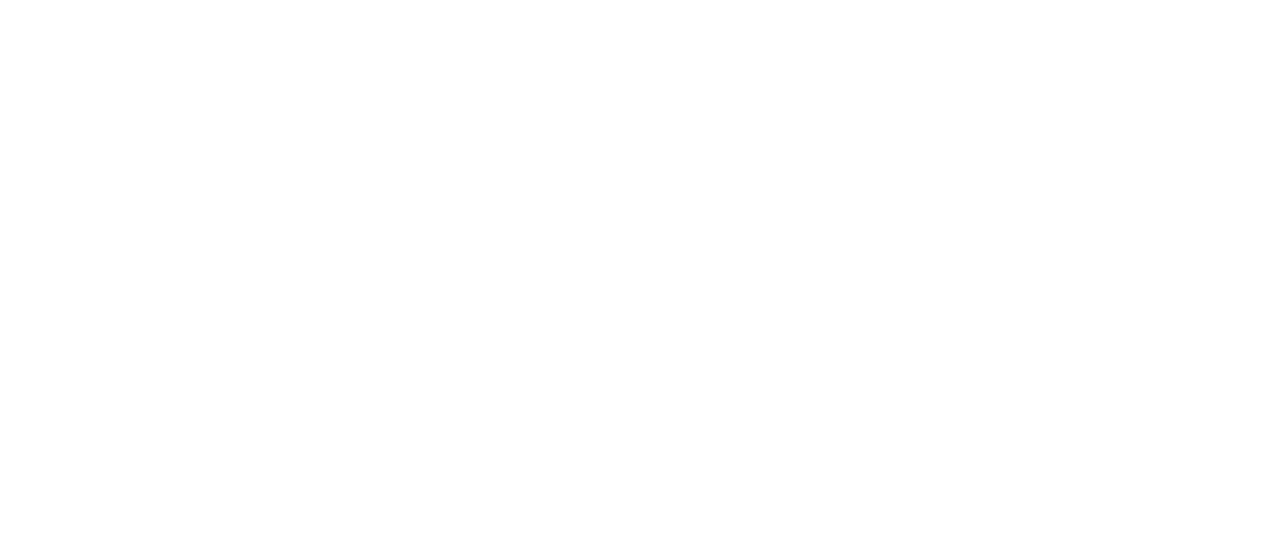
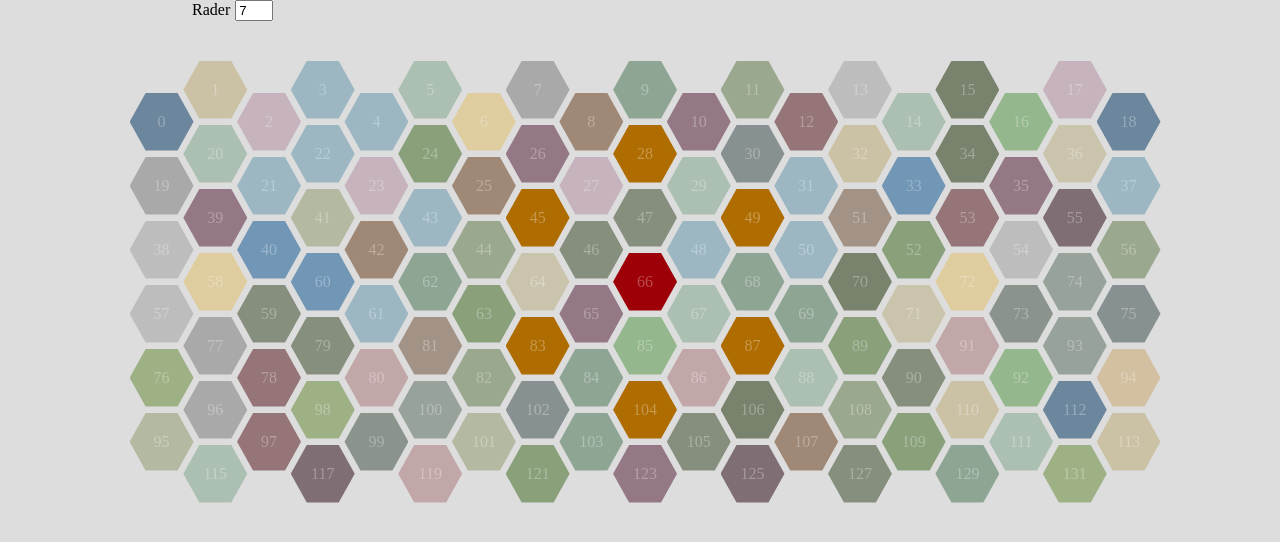
Before and after one commit to erikbjoern/boardgame-prototyping, a Vue app: page / in a window 1280 px wide. Shown: the top 542 px of the page. Built offline with nearby package versions, Linux system fonts and the light colour scheme.

Commit message:
hex grid first version

```diff
--- a/src/App.vue
+++ b/src/App.vue
@@ -1,10 +1,195 @@
 <template>
+  <div>
+    <div style="margin-left: 15vw">
+      <label htmlFor="rows">Rader</label>
+      <input id="rows" type="number" min="7" step="2" v-model="rows" />
+
+      <!-- DENNA GÅR INTE ATT ÄNDRA FÖRRÄN MAN FÅR SASS-VARIABELN TILL JAVASCRIPT -->
+      <!-- <label htmlFor="columns">Kolumner</label>
+    <input id="columns" type="number" min="7" step="2" v-model="columns" /> -->
+
+      <!-- DENNA GÅR INTE ATT ÄNDRA JUST NU - FÄRGERNA/KLASSEN UPPDATERAS INTE -->
+      <!-- <label htmlFor="distance" min="1">Distans</label>
+    <input id="distance" type="number" :max="Math.floor(rows / 2)" v-model="villageDistance" /> -->
+    </div>
+    <ul class="hex-grid__list">
+      <li v-for="hex in hexes" :key="hex" class="hex-grid__item">
+        <div
+          class="hex-grid__content"
+          :style="
+            `background-color: ${
+              hex == Math.floor(hexCount() / 2)
+                ? '#9e0007'
+                : `${randomColor()}9a`
+            };`
+          "
+          :class="{
+            hidden: isOverflowing(hex),
+            village: isVillageHex(hex),
+          }"
+        >
+          {{ hex | hexNumber }}
+        </div>
+      </li>
+    </ul>
+  </div>
 </template>
 
 <script>
 export default {
-  name: 'App',
-  components: {
+  name: "App",
+  data() {
+    return {
+      columns: 19, //ska alltid vara ett udda tal - se till att ändra i CSS-variabeln också om denna ska ändras
+      rows: 7, //ska alltid vara ett udda tal
+      villageDistance: 2, //kan vara 2-4 ungefär
+      colors: [
+        "#67A05A",
+        "#8baf97",
+        "#ccae7a",
+        "#B18588",
+        "#e2c37a",
+        "#2C699D",
+        "#234F75",
+        "#2C815A",
+        "#683335",
+        "#66384f",
+        "#B899AA",
+        "#53793D",
+        "#AAAAAA",
+        "#888888",
+        "#432630",
+        "#739FB1",
+        "#9ba37b",
+        "#394823",
+        "#70865e",
+        "#c1b281",
+        "#c1b58f",
+        "#76964c",
+        "#4f5b40",
+        "#5d8264",
+        "#7f644f",
+        "#775134",
+        "#55665a",
+        "#6a7c6f",
+        "#516060",
+      ],
+    };
+  },
+  computed: {
+    hexes() {
+      const array = new Array(this.hexCount());
+      let i = array.length;
+      while (i--) {
+        array[i] = i;
+      }
+
+      return array;
+    },
+  },
+  methods: {
+    hexCount() {
+      return this.rows * this.columns;
+    },
+    randomColor() {
+      return this.colors[Math.floor(Math.random() * this.colors.length)];
+    },
+    isOverflowing(hex) {
+      return (
+        hex >= this.hexCount() - this.columns &&
+        hex % 2 !== this.columns % 2
+      );
+    },
+    isVillageHex(hex) {
+      const halfCount = Math.floor(this.hexCount() / 2);
+      const dist = this.villageDistance;
+
+      return [
+        halfCount - this.columns * (dist - 1) - dist,
+        halfCount - this.columns * dist,
+        halfCount - this.columns * (dist - 1) + dist,
+        halfCount + this.columns * (dist - 1 - (dist % 2)) + dist,
+        halfCount + this.columns * dist,
+        halfCount + this.columns * (dist - 1 - (dist % 2)) - dist,
+      ].some((n) => n == hex);
+    },
+  },
+  filters: {
+    hexNumber(hex) {
+      return hex > 184 && (hex - 184) % 2 == 0 ? 184 + (hex - 184) / 2 : hex;
+    },
+  },
+};
+</script>
+
+<style lang="scss">
+//se till att ändra i data.columns också om denna ska ändras
+$columns: 19;
+//denna är inte länkad och behöver inte vara det, så länge den är mer än antalet rader. 20 räcker.
+$rows: 20;
+
+body {
+  background-color: #ddd;
+  margin: 0;
+}
+
+input {
+  width: 30px;
+  margin-left: 5px;
+}
+
+.hidden {
+  visibility: hidden;
+}
+
+.village {
+  background-color: #af6c00 !important;
+}
+
+.hex-grid__list {
+  display: grid;
+  gap: 0.5vw 0.1vw;
+  grid-template-columns: repeat(auto-fill, 2vw);
+  list-style-type: none;
+  margin: 5vh 7vw;
+}
+
+.hex-grid__item {
+  --counter: 1;
+  position: relative;
+  grid-column: 1 / span 4;
+  grid-row: calc(var(--counter) + var(--counter)) / span 2;
+  height: 4.5vw;
+  width: 5vw;
+
+  //columns
+  @for $i from 1 through $columns {
+    &:nth-of-type(#{$columns}n + #{$i}) {
+      grid-column: #{$i + $i - 1} / span 4;
+      @if $i % 2 == 0 {
+        grid-row: calc(var(--counter) + var(--counter) - 1) / span 2;
+      }
+    }
+  }
+
+  //rows
+  @for $i from 1 through $rows {
+    &:nth-of-type(n + #{$i * $columns + 1}) {
+      --counter: #{$i + 1};
+    }
   }
 }
-</script>
+
+.hex-grid__content {
+  align-items: center;
+  color: rgba(255, 255, 255, 0.3);
+  justify-content: center;
+  display: flex;
+  position: absolute;
+  left: 0;
+  top: 0;
+  height: 100%;
+  width: 100%;
+  clip-path: polygon(75% 0, 100% 50%, 75% 100%, 25% 100%, 0 50%, 25% 0);
+}
+</style>
```
